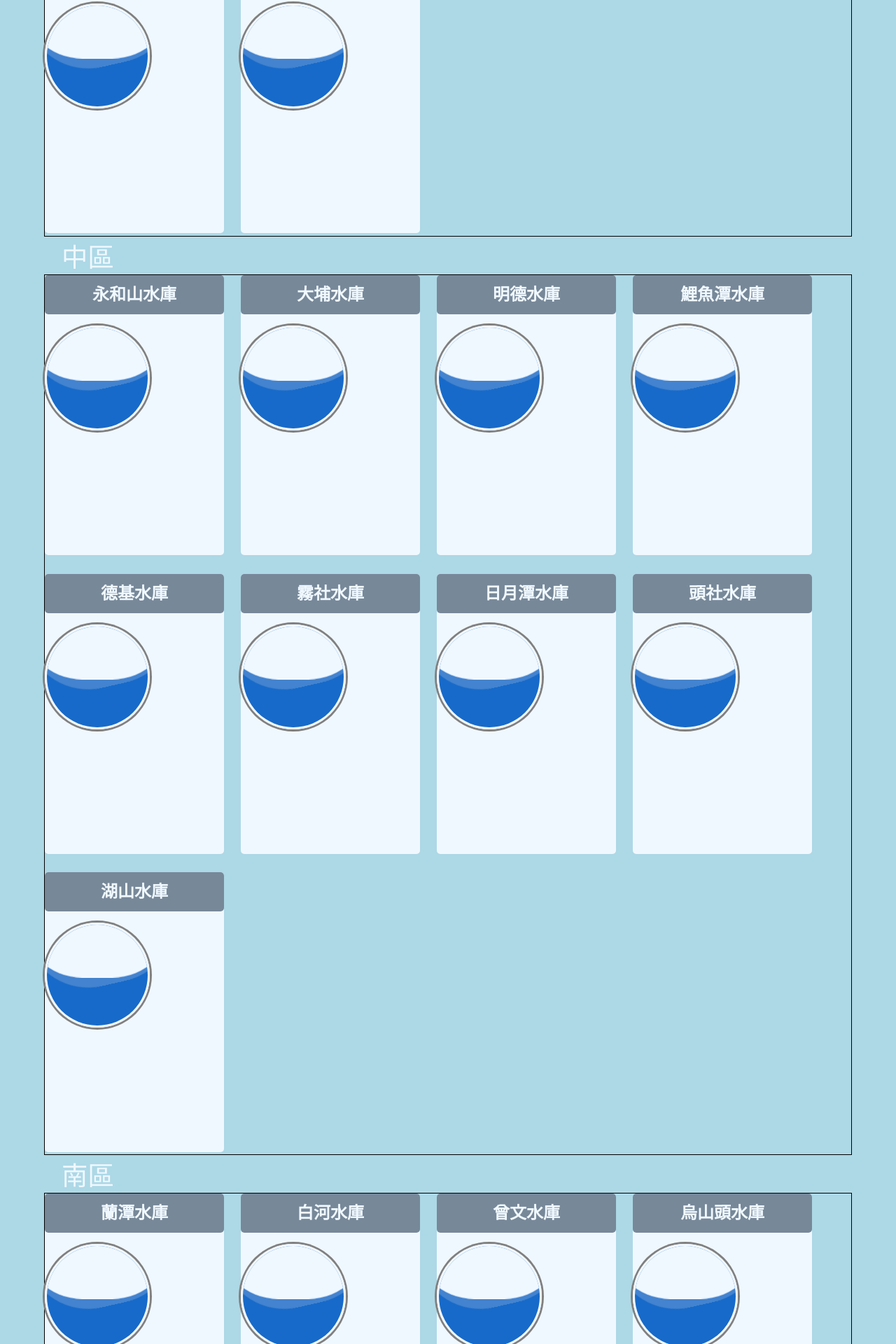
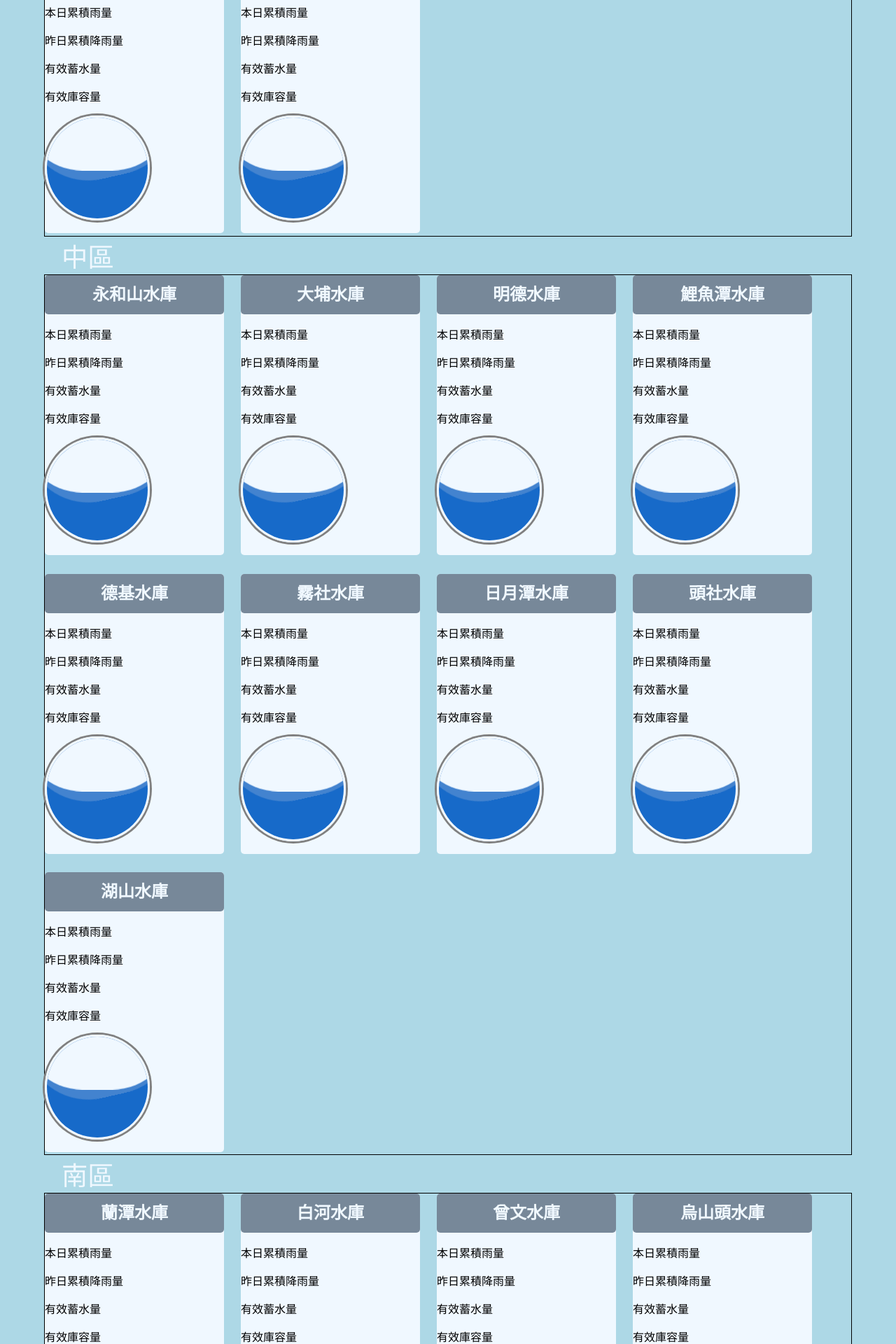
Before and after one commit to zawarudoooooooo/2023-11-29, a Vue app: page /Visual in a window 1280 px wide. Shown: the part 880-2800 px from the top of the page at 70% size. Built offline with nearby package versions, Linux system fonts and the light colour scheme; no server answers.

Commit message:
VersionSix

```diff
--- a/src/views/Visual.vue
+++ b/src/views/Visual.vue
@@ -16,7 +16,7 @@
             <!-- 石門水庫 -->
             <div class="northOne">
                 <div class="nameOne">
-                    <h2>石門水庫</h2>
+                    <h2 id="10201">石門水庫</h2>
                 </div>
             <!-- 本日累積雨量，Inflow Total -->
                 <p id="IFTNO">本日累積雨量</p>
@@ -37,16 +37,16 @@
             <!-- 西勢水庫 -->
             <div class="northTwo">
                 <div class="nameTwo">
-                    <h2>西勢水庫</h2>
+                    <h2 id="10203">西勢水庫</h2>
                 </div>
             <!-- 本日累積雨量，Inflow Total -->
-                <p id="IFTNT"></p>
+                <p id="IFTNT">本日累積雨量</p>
             <!-- 昨日累積降雨量，Basin Rain Fall -->
-                <p id="BRFNT"></p>
+                <p id="BRFNT">昨日累積降雨量</p>
             <!-- 有效蓄水量，Effective Storage -->
-                <p id="ESNT"></p>
+                <p id="ESNT">有效蓄水量</p>
             <!-- 有效庫容量，Effective Capacity -->
-                <p id="ECNT"></p>
+                <p id="ECNT">有效庫容量</p>
             <!-- 蓄水比，Percentage Of Storage -->
                 <div class="quan">
                     <div class="shui">
@@ -58,16 +58,16 @@
             <!-- 新山水庫 -->
             <div class="northThree">
                 <div class="nameThree">
-                    <h2>新山水庫</h2>
+                    <h2 id="10204">新山水庫</h2>
                 </div>
             <!-- 本日累積雨量，Inflow Total -->
-                <p id="IFTNTH"></p>
+                <p id="IFTNTH">本日累積雨量</p>
             <!-- 昨日累積降雨量，Basin Rain Fall -->
-                <p id="BRFNTH"></p>
+                <p id="BRFNTH">昨日累積降雨量</p>
             <!-- 有效蓄水量，Effective Storage -->
-                <p id="ESNTH"></p>
+                <p id="ESNTH">有效蓄水量</p>
             <!-- 有效庫容量，Effective Capacity -->
-                <p id="ECNTH"></p>
+                <p id="ECNTH">有效庫容量</p>
             <!-- 蓄水比，Percentage Of Storage -->
                 <div class="quan">
                     <div class="shui">
@@ -79,16 +79,16 @@
             <!-- 翡翠水庫 -->
             <div class="northFour">
                 <div class="nameFour">
-                    <h2>翡翠水庫</h2>
+                    <h2 id="10205">翡翠水庫</h2>
                 </div>
             <!-- 本日累積雨量，Inflow Total -->
-                <p id="IFTNF"></p>
+                <p id="IFTNF">本日累積雨量</p>
             <!-- 昨日累積降雨量，Basin Rain Fall -->
-                <p id="BRFNF"></p>
+                <p id="BRFNF">昨日累積降雨量</p>
             <!-- 有效蓄水量，Effective Storage -->
-                <p id="ESNF"></p>
+                <p id="ESNF">有效蓄水量</p>
             <!-- 有效庫容量，Effective Capacity -->
-                <p id="ECNF"></p>
+                <p id="ECNF">有效庫容量</p>
             <!-- 蓄水比，Percentage Of Storage -->
                 <div class="quan">
                     <div class="shui">
@@ -100,16 +100,16 @@
             <!-- 寶山水庫 -->
                 <div class="northFive">
                 <div class="nameFive">
-                    <h2>寶山水庫</h2>
+                    <h2 id="10401">寶山水庫</h2>
                 </div>
             <!-- 本日累積雨量，Inflow Total -->
-                <p id="IFTNFI"></p>
+                <p id="IFTNFI">本日累積雨量</p>
             <!-- 昨日累積降雨量，Basin Rain Fall -->
-                <p id="BRFNFI"></p>
+                <p id="BRFNFI">昨日累積降雨量</p>
             <!-- 有效蓄水量，Effective Storage -->
-                <p id="ESNFI"></p>
+                <p id="ESNFI">有效蓄水量</p>
             <!-- 有效庫容量，Effective Capacity -->
-                <p id="ECNFI"></p>
+                <p id="ECNFI">有效庫容量</p>
             <!-- 蓄水比，Percentage Of Storage -->
                 <div class="quan">
                     <div class="shui">
@@ -121,16 +121,16 @@
             <!-- 寶山第二水庫 -->
             <div class="northSix">
                 <div class="nameSix">
-                    <h2>寶山第二水庫</h2>
+                    <h2 id="10405">寶山第二水庫</h2>
                 </div>
             <!-- 本日累積雨量，Inflow Total -->
-                <p id="IFTNS"></p>
+                <p id="IFTNS">本日累積雨量</p>
             <!-- 昨日累積降雨量，Basin Rain Fall -->
-                <p id="BRFNS"></p>
+                <p id="BRFNS">昨日累積降雨量</p>
             <!-- 有效蓄水量，Effective Storage -->
-                <p id="ESNS"></p>
+                <p id="ESNS">有效蓄水量</p>
             <!-- 有效庫容量，Effective Capacity -->
-                <p id="ECNS"></p>
+                <p id="ECNS">有效庫容量</p>
             <!-- 蓄水比，Percentage Of Storage -->
                 <div class="quan">
                     <div class="shui">
@@ -145,16 +145,16 @@
             <!-- 永和山水庫 -->
             <div class="middleOne">
                 <div class="nameOneM">
-                    <h2>永和山水庫</h2>
+                    <h2 id="10501">永和山水庫</h2>
                 </div>
             <!-- 本日累積雨量，Inflow Total -->
-                <p id="IFTMO"></p>
+                <p id="IFTMO">本日累積雨量</p>
             <!-- 昨日累積降雨量，Basin Rain Fall -->
-                <p id="BRFMO"></p>
+                <p id="BRFMO">昨日累積降雨量</p>
             <!-- 有效蓄水量，Effective Storage -->
-                <p id="ESMO"></p>
+                <p id="ESMO">有效蓄水量</p>
             <!-- 有效庫容量，Effective Capacity -->
-                <p id="ECMO"></p>
+                <p id="ECMO">有效庫容量</p>
             <!-- 蓄水比，Percentage Of Storage -->
                 <div class="quan">
                     <div class="shui">
@@ -167,16 +167,16 @@
             <!-- 大埔水庫 -->
             <div class="middleTwo">
                 <div class="nameTwoM">
-                    <h2>大埔水庫</h2>
+                    <h2 id="10503">大埔水庫</h2>
                 </div>
             <!-- 本日累積雨量，Inflow Total -->
-                <p id="IFTMT"></p>
+                <p id="IFTMT">本日累積雨量</p>
             <!-- 昨日累積降雨量，Basin Rain Fall -->
-                <p id="BRFMT"></p>
+                <p id="BRFMT">昨日累積降雨量</p>
             <!-- 有效蓄水量，Effective Storage -->
-                <p id="ESMT"></p>
+                <p id="ESMT">有效蓄水量</p>
             <!-- 有效庫容量，Effective Capacity -->
-                <p id="ECMT"></p>
+                <p id="ECMT">有效庫容量</p>
             <!-- 蓄水比，Percentage Of Storage -->
                 <div class="quan">
                     <div class="shui">
@@ -188,16 +188,16 @@
             <!-- 明德水庫 -->
             <div class="middleThree">
                 <div class="nameThreeM">
-                    <h2>明德水庫</h2>
+                    <h2 id="10601">明德水庫</h2>
                 </div>
             <!-- 本日累積雨量，Inflow Total -->
-                <p id="IFTMTH"></p>
+                <p id="IFTMTH">本日累積雨量</p>
             <!-- 昨日累積降雨量，Basin Rain Fall -->
-                <p id="BRFMTH"></p>
+                <p id="BRFMTH">昨日累積降雨量</p>
             <!-- 有效蓄水量，Effective Storage -->
-                <p id="ESMTH"></p>
+                <p id="ESMTH">有效蓄水量</p>
             <!-- 有效庫容量，Effective Capacity -->
-                <p id="ECMTH"></p>
+                <p id="ECMTH">有效庫容量</p>
             <!-- 蓄水比，Percentage Of Storage -->
                 <div class="quan">
                     <div class="shui">
@@ -209,16 +209,16 @@
             <!-- 鯉魚潭水庫 -->
             <div class="middleFour">
                 <div class="nameFourM">
-                    <h2>鯉魚潭水庫</h2>
+                    <h2 id="20101">鯉魚潭水庫</h2>
                 </div>
             <!-- 本日累積雨量，Inflow Total -->
-                <p id="IFTMF"></p>
+                <p id="IFTMF">本日累積雨量</p>
             <!-- 昨日累積降雨量，Basin Rain Fall -->
-                <p id="BRFMF"></p>
+                <p id="BRFMF">昨日累積降雨量</p>
             <!-- 有效蓄水量，Effective Storage -->
-                <p id="ESMF"></p>
+                <p id="ESMF">有效蓄水量</p>
             <!-- 有效庫容量，Effective Capacity -->
-                <p id="ECMF"></p>
+                <p id="ECMF">有效庫容量</p>
             <!-- 蓄水比，Percentage Of Storage -->
                 <div class="quan">
                     <div class="shui">
@@ -230,16 +230,16 @@
             <!-- 德基水庫 -->
             <div class="middleFive">
                 <div class="nameFiveM">
-                    <h2>德基水庫</h2>
+                    <h2 id="10201">德基水庫</h2>
                 </div>
             <!-- 本日累積雨量，Inflow Total -->
-                <p id="IFTMFI"></p>
+                <p id="IFTMFI">本日累積雨量</p>
             <!-- 昨日累積降雨量，Basin Rain Fall -->
-                <p id="BRFMFI"></p>
+                <p id="BRFMFI">昨日累積降雨量</p>
             <!-- 有效蓄水量，Effective Storage -->
-                <p id="ESMFI"></p>
+                <p id="ESMFI">有效蓄水量</p>
             <!-- 有效庫容量，Effective Capacity -->
-                <p id="ECMFI"></p>
+                <p id="ECMFI">有效庫容量</p>
             <!-- 蓄水比，Percentage Of Storage -->
                 <div class="quan">
                     <div class="shui">
@@ -251,16 +251,16 @@
             <!-- 霧社水庫 -->
             <div class="middleSix">
                 <div class="nameSixM">
-                    <h2>霧社水庫</h2>
+                    <h2 id="20501">霧社水庫</h2>
                 </div>
             <!-- 本日累積雨量，Inflow Total -->
-                <p id="IFTMS"></p>
+                <p id="IFTMS">本日累積雨量</p>
             <!-- 昨日累積降雨量，Basin Rain Fall -->
-                <p id="BRFMS"></p>
+                <p id="BRFMS">昨日累積降雨量</p>
             <!-- 有效蓄水量，Effective Storage -->
-                <p id="ESMS"></p>
+                <p id="ESMS">有效蓄水量</p>
             <!-- 有效庫容量，Effective Capacity -->
-                <p id="ECMS"></p>
+                <p id="ECMS">有效庫容量</p>
             <!-- 蓄水比，Percentage Of Storage -->
                 <div class="quan">
                     <div class="shui">
@@ -272,16 +272,16 @@
             <!-- 日月潭水庫 -->
             <div class="middleSeven">
                 <div class="nameSevenM">
-                    <h2>日月潭水庫</h2>
+                    <h2 id="20502">日月潭水庫</h2>
                 </div>
             <!-- 本日累積雨量，Inflow Total -->
-                <p id="IFTMSE"></p>
+                <p id="IFTMSE">本日累積雨量</p>
             <!-- 昨日累積降雨量，Basin Rain Fall -->
-                <p id="BRFMSE"></p>
+                <p id="BRFMSE">昨日累積降雨量</p>
             <!-- 有效蓄水量，Effective Storage -->
-                <p id="ESMSE"></p>
+                <p id="ESMSE">有效蓄水量</p>
             <!-- 有效庫容量，Effective Capacity -->
-                <p id="ECMSE"></p>
+                <p id="ECMSE">有效庫容量</p>
             <!-- 蓄水比，Percentage Of Storage -->
                 <div class="quan">
                     <div class="shui">
@@ -293,16 +293,16 @@
             <!-- 頭社水庫 -->
             <div class="middleEight">
                 <div class="nameEightM">
-                    <h2>頭社水庫</h2>
+                    <h2 id="20504">頭社水庫</h2>
                 </div>
             <!-- 本日累積雨量，Inflow Total -->
-                <p id="IFTME"></p>
+                <p id="IFTME">本日累積雨量</p>
             <!-- 昨日累積降雨量，Basin Rain Fall -->
-                <p id="BRFME"></p>
+                <p id="BRFME">昨日累積降雨量</p>
             <!-- 有效蓄水量，Effective Storage -->
-                <p id="ESME"></p>
+                <p id="ESME">有效蓄水量</p>
             <!-- 有效庫容量，Effective Capacity -->
-                <p id="ECME"></p>
+                <p id="ECME">有效庫容量</p>
             <!-- 蓄水比，Percentage Of Storage -->
                 <div class="quan">
                     <div class="shui">
@@ -314,16 +314,16 @@
             <!-- 湖山水庫 -->
             <div class="middleNine">
                 <div class="nameNineM">
-                    <h2>湖山水庫</h2>
+                    <h2 id="20509">湖山水庫</h2>
                 </div>
             <!-- 本日累積雨量，Inflow Total -->
-                <p id="IFTMN"></p>
+                <p id="IFTMN">本日累積雨量</p>
             <!-- 昨日累積降雨量，Basin Rain Fall -->
-                <p id="BRFMN"></p>
+                <p id="BRFMN">昨日累積降雨量</p>
             <!-- 有效蓄水量，Effective Storage -->
-                <p id="ESMN"></p>
+                <p id="ESMN">有效蓄水量</p>
             <!-- 有效庫容量，Effective Capacity -->
-                <p id="ECMN"></p>
+                <p id="ECMN">有效庫容量</p>
             <!-- 蓄水比，Percentage Of Storage -->
                 <div class="quan">
                     <div class="shui">
@@ -338,16 +338,16 @@
         <!-- 蘭潭水庫 -->
         <div class="southOne">
                 <div class="nameOneS">
-                    <h2>蘭潭水庫</h2>
+                    <h2 id="30302">蘭潭水庫</h2>
                 </div>
             <!-- 本日累積雨量，Inflow Total -->
-                <p id="IFTSO"></p>
+                <p id="IFTSO">本日累積雨量</p>
             <!-- 昨日累積降雨量，Basin Rain Fall -->
-                <p id="BRFSO"></p>
+                <p id="BRFSO">昨日累積降雨量</p>
             <!-- 有效蓄水量，Effective Storage -->
-                <p id="ESSO"></p>
+                <p id="ESSO">有效蓄水量</p>
             <!-- 有效庫容量，Effective Capacity -->
-                <p id="ECSO"></p>
+                <p id="ECSO">有效庫容量</p>
             <!-- 蓄水比，Percentage Of Storage -->
                 <div class="quan">
                     <div class="shui">
@@ -359,16 +359,16 @@
         <!-- 白河水庫 -->
         <div class="southTwo">
                 <div class="nameTwoS">
-                    <h2>白河水庫</h2>
+                    <h2 id="30401">白河水庫</h2>
                 </div>
             <!-- 本日累積雨量，Inflow Total -->
-                <p id="IFTST"></p>
+                <p id="IFTST">本日累積雨量</p>
             <!-- 昨日累積降雨量，Basin Rain Fall -->
-                <p id="BRFST"></p>
+                <p id="BRFST">昨日累積降雨量</p>
             <!-- 有效蓄水量，Effective Storage -->
-                <p id="ESST"></p>
+                <p id="ESST">有效蓄水量</p>
             <!-- 有效庫容量，Effective Capacity -->
-                <p id="ECST"></p>
+                <p id="ECST">有效庫容量</p>
             <!-- 蓄水比，Percentage Of Storage -->
                 <div class="quan">
                     <div class="shui">
@@ -380,16 +380,16 @@
         <!-- 曾文水庫 -->
         <div class="southThree">
                 <div class="nameThreeS">
-                    <h2>曾文水庫</h2>
+                    <h2 id="30502">曾文水庫</h2>
                 </div>
             <!-- 本日累積雨量，Inflow Total -->
-                <p id="IFTSTH"></p>
+                <p id="IFTSTH">本日累積雨量</p>
             <!-- 昨日累積降雨量，Basin Rain Fall -->
-                <p id="BRFSTH"></p>
+                <p id="BRFSTH">昨日累積降雨量</p>
             <!-- 有效蓄水量，Effective Storage -->
-                <p id="ESSTH"></p>
+                <p id="ESSTH">有效蓄水量</p>
             <!-- 有效庫容量，Effective Capacity -->
-                <p id="ECTH"></p>
+                <p id="ECTH">有效庫容量</p>
             <!-- 蓄水比，Percentage Of Storage -->
                 <div class="quan">
                     <div class="shui">
@@ -401,16 +401,16 @@
         <!-- 烏山頭水庫 -->
         <div class="southFour">
                 <div class="nameFourS">
-                    <h2>烏山頭水庫</h2>
+                    <h2 id="30501">烏山頭水庫</h2>
                 </div>
             <!-- 本日累積雨量，Inflow Total -->
-                <p id="IFTSF"></p>
+                <p id="IFTSF">本日累積雨量</p>
             <!-- 昨日累積降雨量，Basin Rain Fall -->
-                <p id="BRFSF"></p>
+                <p id="BRFSF">昨日累積降雨量</p>
             <!-- 有效蓄水量，Effective Storage -->
-                <p id="ESSF"></p>
+                <p id="ESSF">有效蓄水量</p>
             <!-- 有效庫容量，Effective Capacity -->
-                <p id="ECSF"></p>
+                <p id="ECSF">有效庫容量</p>
             <!-- 蓄水比，Percentage Of Storage -->
                 <div class="quan">
                     <div class="shui">
@@ -422,16 +422,16 @@
         <!-- 南化水庫 -->
         <div class="southFive">
                 <div class="nameFiveS">
-                    <h2>南化水庫</h2>
+                    <h2 id="30503">南化水庫</h2>
                 </div>
             <!-- 本日累積雨量，Inflow Total -->
-                <p id="IFTSFI"></p>
+                <p id="IFTSFI">本日累積雨量</p>
             <!-- 昨日累積降雨量，Basin Rain Fall -->
-                <p id="BRFSFI"></p>
+                <p id="BRFSFI">昨日累積降雨量</p>
             <!-- 有效蓄水量，Effective Storage -->
-                <p id="ESSFI"></p>
+                <p id="ESSFI">有效蓄水量</p>
             <!-- 有效庫容量，Effective Capacity -->
-                <p id="ECSFI"></p>
+                <p id="ECSFI">有效庫容量</p>
             <!-- 蓄水比，Percentage Of Storage -->
                 <div class="quan">
                     <div class="shui">
@@ -443,16 +443,16 @@
         <!-- 阿公店水庫 -->
         <div class="southSix">
                 <div class="nameSixS">
-                    <h2>阿公店水庫</h2>
+                    <h2 id="30802">阿公店水庫</h2>
                 </div>
             <!-- 本日累積雨量，Inflow Total -->
-                <p id="IFTSS"></p>
+                <p id="IFTSS">本日累積雨量</p>
             <!-- 昨日累積降雨量，Basin Rain Fall -->
-                <p id="BRFSS"></p>
+                <p id="BRFSS">昨日累積降雨量</p>
             <!-- 有效蓄水量，Effective Storage -->
-                <p id="ESSS"></p>
+                <p id="ESSS">有效蓄水量</p>
             <!-- 有效庫容量，Effective Capacity -->
-                <p id="ECSS"></p>
+                <p id="ECSS">有效庫容量</p>
             <!-- 蓄水比，Percentage Of Storage -->
                 <div class="quan">
                     <div class="shui">
@@ -464,16 +464,16 @@
         <!-- 牡丹水庫 -->
         <div class="southSeven">
                 <div class="nameSevenS">
-                    <h2>牡丹水庫</h2>
+                    <h2 id="31201">牡丹水庫</h2>
                 </div>
             <!-- 本日累積雨量，Inflow Total -->
-                <p id="IFTSSE"></p>
+                <p id="IFTSSE">本日累積雨量</p>
             <!-- 昨日累積降雨量，Basin Rain Fall -->
-                <p id="BRFSSE"></p>
+                <p id="BRFSSE">昨日累積降雨量</p>
             <!-- 有效蓄水量，Effective Storage -->
-                <p id="ESSSE"></p>
+                <p id="ESSSE">有效蓄水量</p>
             <!-- 有效庫容量，Effective Capacity -->
-                <p id="ECSSE"></p>
+                <p id="ECSSE">有效庫容量</p>
             <!-- 蓄水比，Percentage Of Storage -->
                 <div class="quan">
                     <div class="shui">
```
